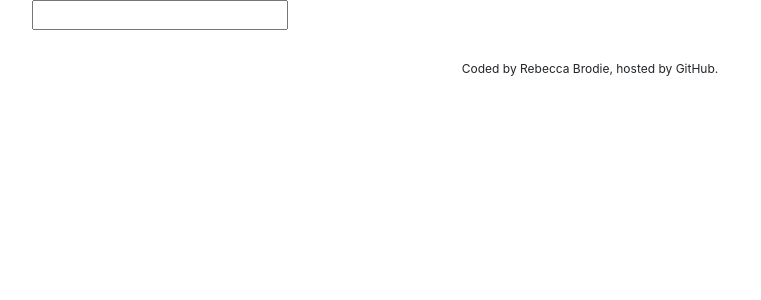
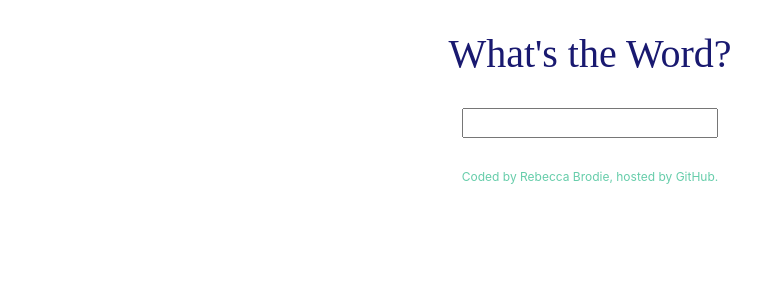
Before and after one commit to brodie96/dictionary-project, a React (Create React App) app: page / in a window 1280 px wide. Shown: the top 300 px of the page, without its empty margins (50-811 px from the left). Built offline with nearby package versions, Linux system fonts and the light colour scheme.

Commit message:
added results and meaning

```diff
--- a/src/App.css
+++ b/src/App.css
@@ -1,5 +1,17 @@
+.App-header {
+  text-align: center;
+  margin: 30px 0;
+  font-family: "Times New Roman", Times, serif;
+  font-size: 24px;
+  font-weight: bold;
+  color: midnightblue;
+}
+.App-main {
+  text-align: center;
+}
 .App-footer {
   text-align: center;
   margin: 30px 0;
   font-size: 12px;
+  color: mediumaquamarine;
 }
--- a/src/App.js
+++ b/src/App.js
@@ -6,9 +6,11 @@
     <div className="App">
       <div className="container">
         <header className="App-header">
-          <div></div>
+          <div>
+            <h1>What's the Word?</h1>
+          </div>
         </header>
-        <main>
+        <main className="App-main">
           <Dictionary />
         </main>
         <footer className="App-footer">
--- a/src/Dictionary.js
+++ b/src/Dictionary.js
@@ -1,12 +1,16 @@
 import axios from "axios";
 import React, { useState } from "react";
+import Results from "./Results";
 import "./Dictionary.css";
 
 export default function Dictionary() {
   let [keyword, setKeyword] = useState("");
+  let [results, setResults] = useState(null);
 
   function handleResponse(response) {
     console.log(response.data[0]);
+    console.log(response.data[0].meanings[0].definitions[0].definition);
+    setResults(response.data[0]);
   }
 
   function handleKeywordChange(event) {
@@ -25,6 +29,7 @@
       <form onSubmit={search}>
         <input type="search" onChange={handleKeywordChange} />
       </form>
+      <Results results={results} />
     </div>
   );
 }
--- /dev/null
+++ b/src/Meaning.js
@@ -0,0 +1,18 @@
+import React from "react";
+
+export default function Meaning(props) {
+  return (
+    <div className="Meaning">
+      <h3>{props.meaning.partOfSpeech}</h3>
+      {props.meaning.definitions.map(function (definition, index) {
+        return (
+          <div key={index}>
+            {definition.definition}
+            <br />
+            <em> {definition.example}</em>
+          </div>
+        );
+      })}
+    </div>
+  );
+}
--- /dev/null
+++ b/src/Results.js
@@ -0,0 +1,22 @@
+import React from "react";
+import Meaning from "./Meaning";
+
+export default function Results(props) {
+  console.log(props.results);
+  if (props.results) {
+    return (
+      <div className="Results">
+        <h2>{props.results.word}</h2>
+        {props.results.meanings.map(function (meaning, index) {
+          return (
+            <div key={index}>
+              <Meaning meaning={meaning} />
+            </div>
+          );
+        })}
+      </div>
+    );
+  } else {
+    return null;
+  }
+}
```
